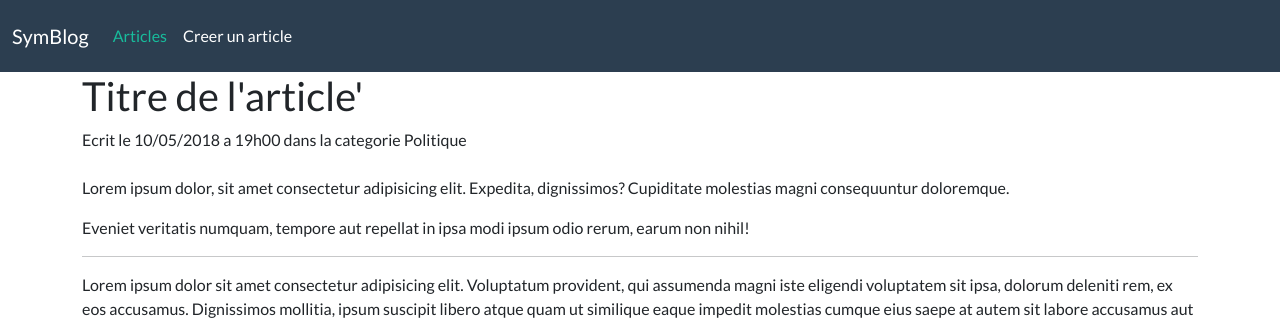
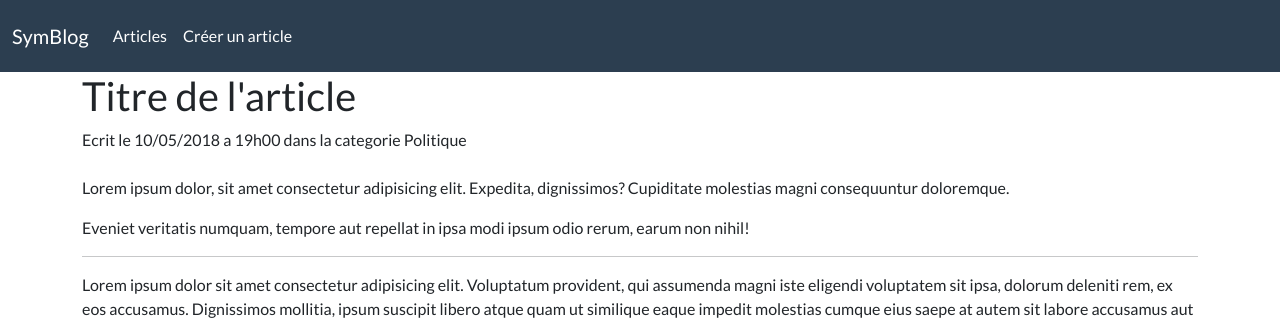
Before and after one commit to Mushu-Tutorials/tuto-symfony-lior, a Symfony app: template templates/blog/show.html.twig in a window 1280 px wide. Shown: the top 322 px of the page. Run offline with Twig, Linux system fonts and the light colour scheme; the template is opened without the code that fills it, so the values that code supplies are empty; some libraries are stand-ins or nearby versions.

```diff
--- a/templates/blog/index.html.twig
+++ b/templates/blog/index.html.twig
@@ -7,7 +7,7 @@
 
   <section class="">
     <article>
-      <h2>Titre de l'article'</h2>
+      <h2>Titre de l'article</h2>
       <div class="metadata">Ecrit le 10/05/2018 a 19h00 dans la categorie Politique</div>
       <div class="content">
         <img src="https://via.placeholder.com/350x150" alt="">
@@ -17,7 +17,7 @@
       </div>
     </article>
     <article>
-      <h2>Titre de l'article'</h2>
+      <h2>Titre de l'article</h2>
       <div class="metadata">Ecrit le 10/05/2018 a 19h00 dans la categorie Politique</div>
       <div class="content">
         <img src="https://via.placeholder.com/350x150" alt="">
@@ -27,7 +27,7 @@
       </div>
     </article>
     <article>
-      <h2>Titre de l'article'</h2>
+      <h2>Titre de l'article</h2>
       <div class="metadata">Ecrit le 10/05/2018 a 19h00 dans la categorie Politique</div>
       <div class="content">
         <img src="https://via.placeholder.com/350x150" alt="">
--- a/templates/blog/show.html.twig
+++ b/templates/blog/show.html.twig
@@ -2,7 +2,7 @@
 
 {% block body %}
   <article>
-    <h2>Titre de l'article'</h2>
+    <h2>Titre de l'article</h2>
     <div class="metadata">Ecrit le 10/05/2018 a 19h00 dans la categorie Politique</div>
     <div class="content">
       <img src="https://via.placeholder.com/350x150" alt="">
--- a/templates/nav.html.twig
+++ b/templates/nav.html.twig
@@ -8,10 +8,10 @@
     <div class="collapse navbar-collapse" id="navbarColor01">
       <ul class="navbar-nav me-auto">
         <li class="nav-item">
-          <a class="nav-link active" href="/blog">Articles</a>
+          <a class="nav-link" href="/blog">Articles</a>
         </li>
         <li class="nav-item">
-          <a class="nav-link" href="/blog/new">Creer un article</a>
+          <a class="nav-link" href="/blog/new">Créer un article</a>
         </li>
       </div>
     </div>
```
Also changed, not shown: 1 other file.
